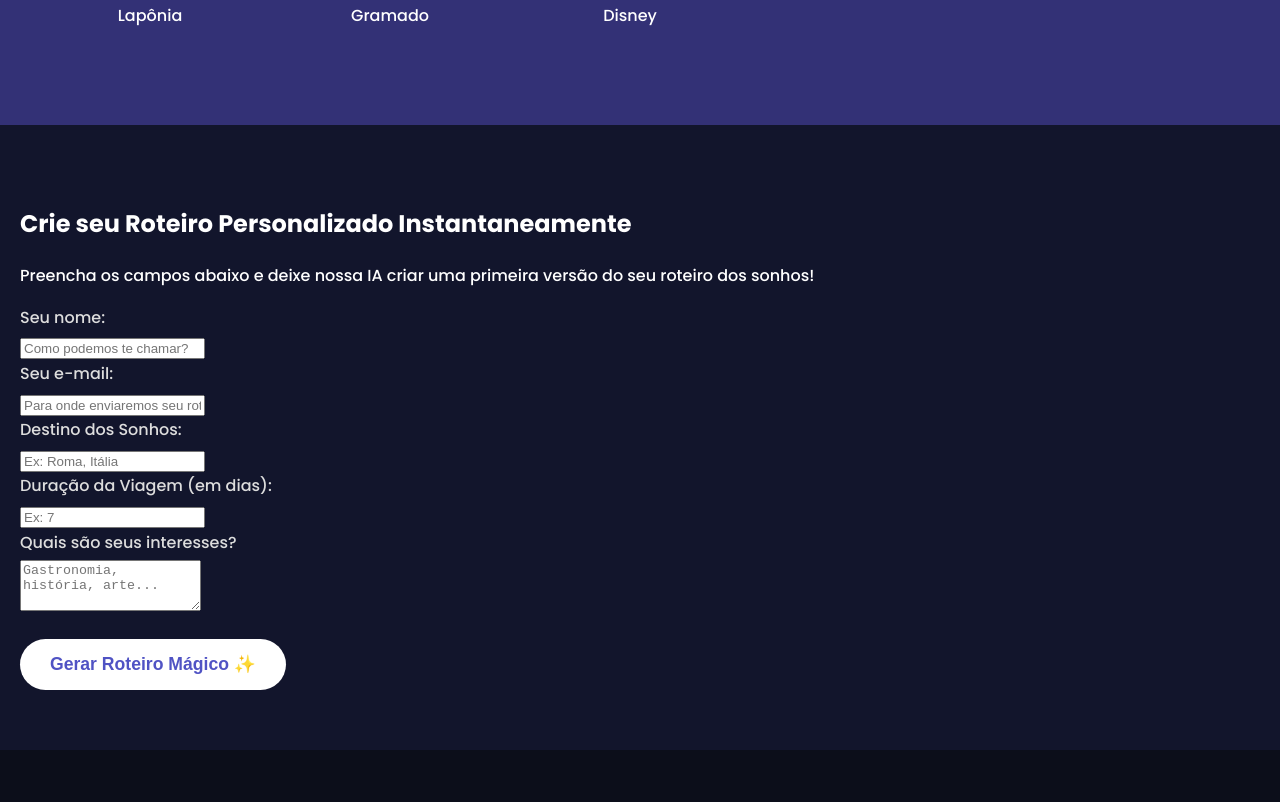
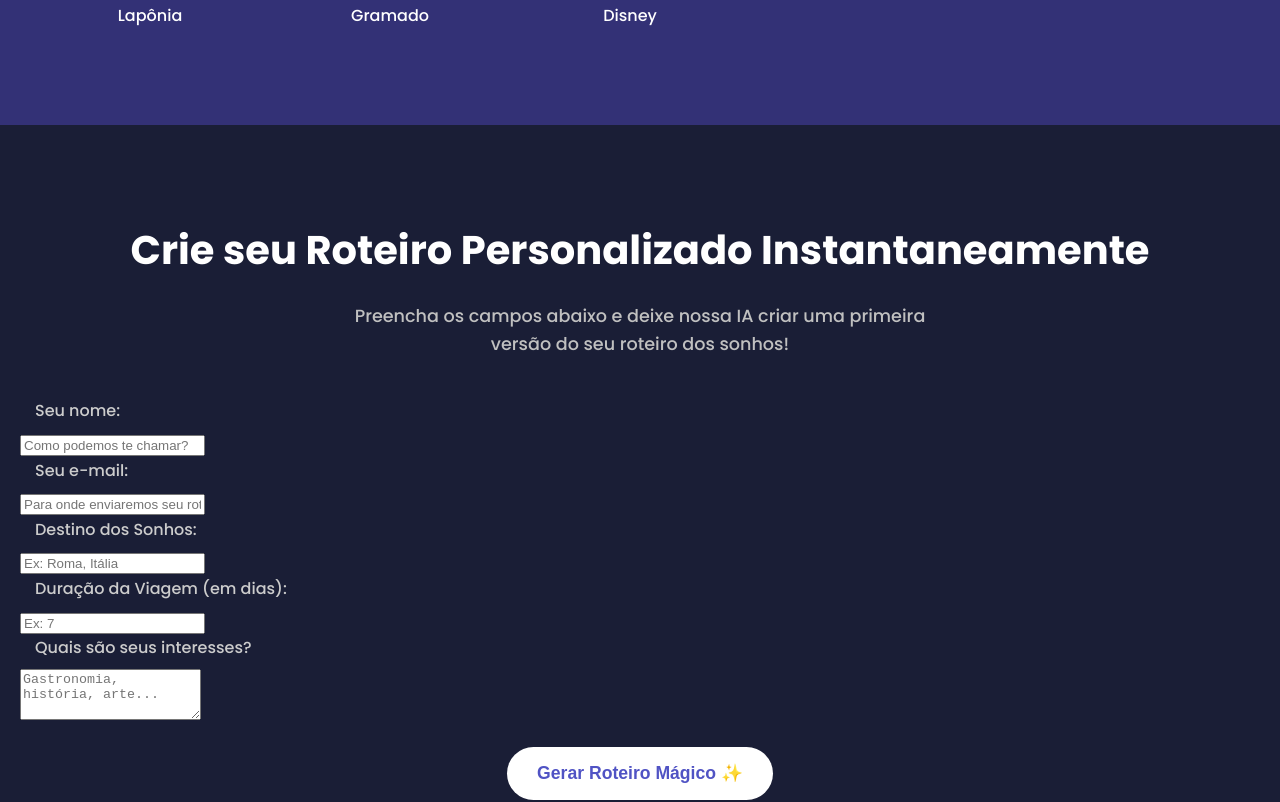
Before and after one commit to paulobolliger/nomade-guru-final, a Next.js app: page / in a window 1280 px wide. Shown: the part 2060-2862 px from the top of the page. Built offline with nearby package versions, Linux system fonts and the light colour scheme; some icons are missing.

Commit message:
style: Moderniza o design do formulário de roteiro

```diff
--- a/styles/style.css
+++ b/styles/style.css
@@ -25,7 +25,7 @@ a {
   color: inherit;
 }
 
-/* === HEADER AJUSTADO === */
+/* Header (Navegação) */
 header {
   padding: 10px 40px;
   position: fixed;
@@ -60,7 +60,6 @@ nav ul {
   gap: 30px;
 }
 
-/* === NOVO ESTILO PARA LINKS DO MENU === */
 nav ul li a:not(.header-btn) {
   font-weight: 500;
   position: relative;
@@ -87,7 +86,6 @@ nav ul li a:not(.header-btn):hover {
 nav ul li a:not(.header-btn):hover::after {
   width: 100%;
 }
-/* === FIM DOS NOVOS ESTILOS === */
 
 .header-btn {
   background: var(--primary);
@@ -104,7 +102,6 @@ nav ul li a:not(.header-btn):hover::after {
   background: var(--denary);
 }
 
-
 /* Seções Padrão */
 .hero, .diferenciais, .como-funciona, .destinos, .curadoria, .contato-roteiro {
   padding: 60px 20px;
@@ -116,19 +113,95 @@ nav ul li a:not(.header-btn):hover::after {
 .hero p { font-size: 1.2em; margin-bottom: 50px; max-width: 600px; margin-left: auto; margin-right: auto; }
 .hero .btn { background: var(--white); color: var(--primary); padding: 15px 30px; border-radius: 50px; font-size: 1em; font-weight: 700; cursor: pointer; transition: background 0.3s ease; }
 
-/* Formulário */
-#roteiro-form { max-width: 600px; margin: auto; display: flex; flex-direction: column; gap: 15px; }
-.form-group { text-align: left; }
-.form-group label { display: block; margin-bottom: 5px; font-weight: 500; color: #ddd; }
-#roteiro-form input, #roteiro-form textarea { width: 100%; box-sizing: border-box; padding: 15px; background-color: #12152c; color: var(--white); border: 1px solid #424452; border-radius: 8px; font-size: 1rem; transition: border-color 0.3s, box-shadow 0.3s; }
-#roteiro-form input:focus, #roteiro-form textarea:focus { outline: none; border-color: var(--primary); box-shadow: 0 0 0 3px rgba(80, 83, 196, 0.3); }
-.btn-gerar { padding: 15px 30px; font-size: 1.1em; font-weight: 700; background-color: var(--white); color: var(--primary); border: none; border-radius: 50px; cursor: pointer; transition: background-color 0.3s ease; margin-top: 20px; }
-.btn-gerar:hover:not(:disabled) { background-color: #e0e0e0; }
+/* Seção do Formulário */
+.contato-roteiro {
+  text-align: center;
+  background-color: #1a1e36;
+}
+.contato-roteiro h2 {
+  font-size: 2.5em;
+  margin-bottom: 20px;
+}
+.contato-roteiro p {
+  font-size: 1.1em;
+  color: #c0c0c0;
+  margin-bottom: 40px;
+  max-width: 600px;
+  margin-left: auto;
+  margin-right: auto;
+}
+#roteiro-form {
+  max-width: 600px;
+  margin: auto;
+  display: flex;
+  flex-direction: column;
+  gap: 20px; /* Aumentei o espaço entre os campos */
+}
+.form-group {
+  text-align: left;
+}
+.form-group label {
+  display: block;
+  margin-bottom: 8px; /* Mais espaço */
+  font-weight: 500;
+  color: #ccc;
+  margin-left: 15px; /* Leve indentação */
+}
+
+/* === ESTILOS DO FORMULÁRIO ATUALIZADOS === */
+#roteiro-form input, #roteiro-form textarea {
+  width: 100%;
+  box-sizing: border-box;
+  padding: 16px 20px; /* Campos maiores */
+  background-color: var(--secondary2);
+  color: var(--white);
+  border: 1px solid #424452;
+  border-radius: 30px; /* Bordas arredondadas */
+  font-size: 1rem;
+  font-family: 'Poppins', sans-serif;
+  transition: border-color 0.3s, box-shadow 0.3s;
+}
+
+#roteiro-form textarea {
+  border-radius: 20px; /* Borda um pouco menos redonda para áreas de texto */
+  resize: vertical;
+}
+
+#roteiro-form input::placeholder, #roteiro-form textarea::placeholder {
+    color: #8a8a8a;
+}
+
+#roteiro-form input:focus, #roteiro-form textarea:focus {
+  outline: none;
+  border-color: var(--primary);
+  box-shadow: 0 0 0 4px rgba(80, 83, 196, 0.3); /* Efeito "glow" */
+}
+/* === FIM DAS ATUALIZAÇÕES === */
+
+.btn-gerar {
+  padding: 16px 30px;
+  font-size: 1.1em;
+  font-weight: 700;
+  background-color: var(--white);
+  color: var(--primary);
+  border: none;
+  border-radius: 50px;
+  cursor: pointer;
+  transition: all 0.3s ease;
+  margin-top: 20px;
+  align-self: center; /* Centraliza o botão */
+  max-width: 300px;
+}
+.btn-gerar:hover:not(:disabled) {
+  background-color: #f0f0f0;
+  transform: translateY(-2px);
+  box-shadow: 0 4px 15px rgba(80, 83, 196, 0.2);
+}
 .btn-gerar:disabled { background-color: #ccc; cursor: not-allowed; }
+
+.resultado-container, footer { /* ... o resto do CSS permanece o mesmo ... */ }
 .resultado-container { background-color: var(--secondary2); padding: 30px; margin: 40px auto 0 auto; max-width: 800px; border-radius: 10px; text-align: left; border: 1px solid var(--primary); line-height: 1.8; }
 .resultado-container h3 { border-bottom: 2px solid var(--primary); padding-bottom: 10px; margin-top: 20px; }
-
-/* Rodapé */
 footer { background-color: #0c0e1a; color: #a0a0a0; padding: 40px 20px; font-size: 0.9em; }
 .footer-container { max-width: 1200px; margin: auto; display: flex; justify-content: space-between; flex-wrap: wrap; gap: 20px; }
 .footer-info, .footer-links { flex: 1; min-width: 250px; }
@@ -138,7 +211,6 @@ footer { background-color: #0c0e1a; color: #a0a0a0; padding: 40px 20px; font-siz
 
 /* Responsividade */
 .menu-toggle { display: none; font-size: 28px; background: none; border: none; color: var(--white); cursor: pointer; z-index: 1001; }
-
 @media (max-width: 768px) {
   header { padding: 10px 20px; }
   .hero h1 { font-size: 2.2em; }
```
Lines whose indentation alone changed are shown as unchanged.
